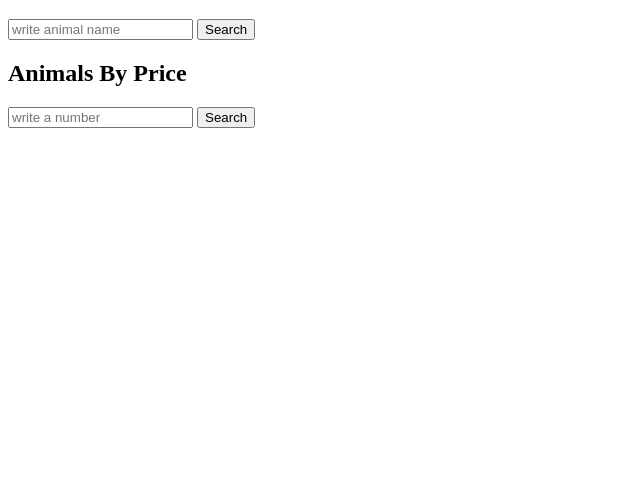
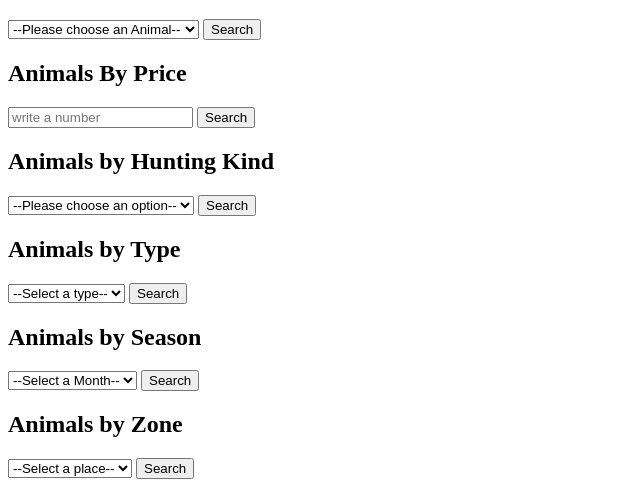
Before and after one commit to omarchavez18/Hunting-App, a website: page index.html in a window 1280 px wide. Shown: the part 414-909 px from the top of the page, without its empty margins (0-640 px from the left). Before the commit the page ends 800 px from the top, so only its background shows below. Drawn offline with Linux system fonts and the light colour scheme.

Commit message:
add options list to each form

```diff
--- a/index.html
+++ b/index.html
@@ -19,7 +19,27 @@
       />
       <br />
       <br />
-      <input type="text" id="search" placeholder="write animal name" />
+
+      <select id="search">
+        <option value="">--Please choose an Animal--</option>
+        <option value="Whitetail deer">Whitetail deer</option>
+        <option value="Wapiti">Wapiti</option>
+        <option value="Moose">Moose</option>
+        <option value="Mountain Goat">Mountain Goat</option>
+        <option value="Coues whitetail deer">Coues whitetail deer</option>
+        <option value="Guajolote">Guajolote</option>
+        <option value="Wild boar">Wild boar</option>
+        <option value="Mule deer">Mule deer</option>
+        <option value="Black bear">Black bear</option>
+        <option value="Winter cottontail rabbit">
+          Winter cottontail rabbit
+        </option>
+        <option value="Raccoon">Raccoon</option>
+        <option value="Squirrel">Squirrel</option>
+        <option value="Green head duck">Green head duck</option>
+        <option value="Pecari">Pecari</option>
+      </select>
+
       <button onclick="fetchHunting()">Search</button>
 
       <p id="name"></p>
@@ -37,5 +57,71 @@
 
       <p id="availableAnimals"></p>
     </div>
+
+    <div>
+      <h2>Animals by Hunting Kind</h2>
+      <select id="kind">
+        <option value="">--Please choose an option--</option>
+        <option value="small game">small game</option>
+        <option value="big game">big game</option>
+      </select>
+      <button onclick="fetchHuntingKind()">Search</button>
+
+      <p id="huntingKindAnimals"></p>
+    </div>
+
+    <div>
+      <h2>Animals by Type</h2>
+      <select id="type">
+        <option value="">--Select a type--</option>
+        <option value="deer">deer</option>
+        <option value="goat">goat</option>
+        <option value="turkey">turkey</option>
+        <option value="pig">pig</option>
+        <option value="bear">bear</option>
+        <option value="rabbit">rabbit</option>
+        <option value="duck">duck</option>
+      </select>
+
+      <button onclick="fetchHuntingType()">Search</button>
+
+      <p id="huntingTypeAnimals"></p>
+    </div>
+
+    <div>
+      <h2>Animals by Season</h2>
+      <select id="season">
+        <option value="">--Select a Month--</option>
+        <option value="january">january</option>
+        <option value="february">february</option>
+        <option value="march">march</option>
+        <option value="april">april</option>
+        <option value="may">may</option>
+        <option value="june">june</option>
+        <option value="july">july</option>
+        <option value="august">august</option>
+        <option value="september">september</option>
+        <option value="october">october</option>
+        <option value="november">november</option>
+        <option value="december">december</option>
+      </select>
+      <button onclick="fetchHuntingSeason()">Search</button>
+
+      <p id="huntingSeasonAnimals"></p>
+    </div>
+
+    <div>
+      <h2>Animals by Zone</h2>
+      <select id="zone">
+        <option value="">--Select a place--</option>
+        <option value="mexico">mexico</option>
+        <option value="USA">USA</option>
+        <option value="canada">canada</option>
+        <option value="alaska">alaska</option>
+        <option value="north america">north america</option>
+      </select>
+      <button onclick="fetchHuntingZone()">Search</button>
+      <p id="huntingZoneAnimals"></p>
+    </div>
   </body>
 </html>
```
